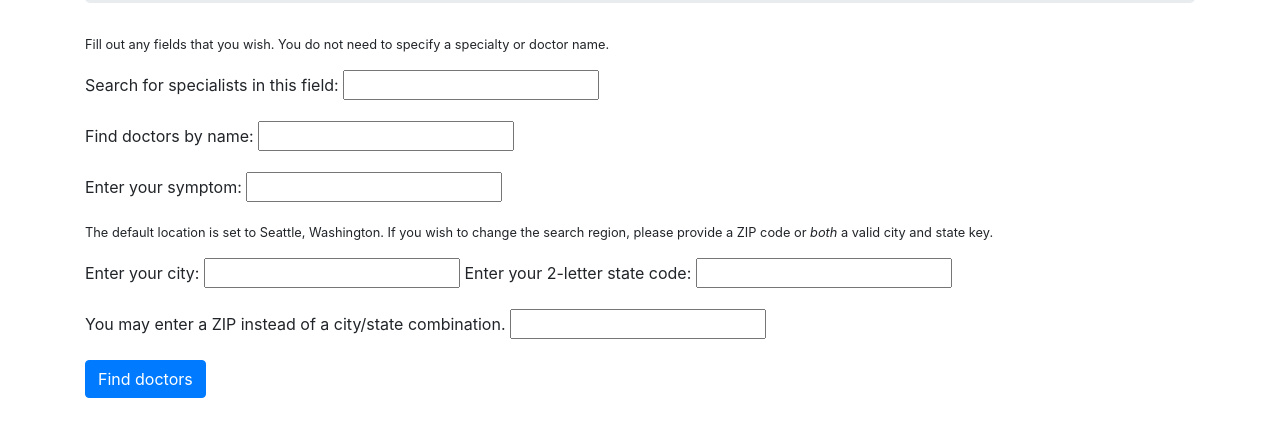
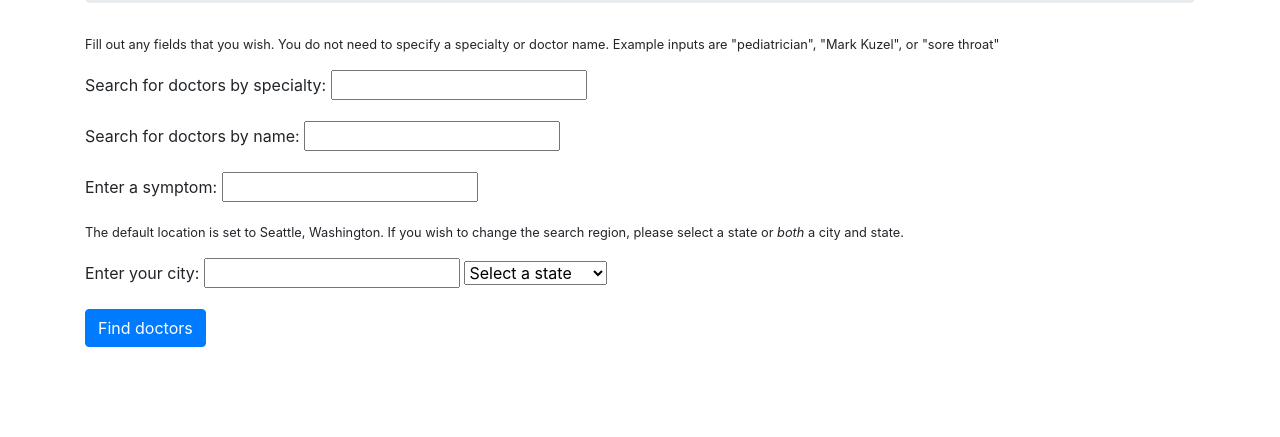
Before and after one commit to KristaRutz/find-a-doctor, a website built with webpack: page src/index.html in a window 1280 px wide. Shown: the part 181-618 px from the top of the page. Built offline with nearby package versions, Linux system fonts and the light colour scheme.

Commit message:
change state input to be a select box

```diff
--- a/src/doctor-service.js
+++ b/src/doctor-service.js
@@ -10,7 +10,6 @@ export class DoctorService{
       }
       return jsonifiedResponse;
     } catch (error) {
-      console.error("There was an error handling your request: " + error.message);
       throw new Error(error.message);
     }
   }
@@ -26,7 +25,6 @@ export class DoctorService{
     if (search.specialtyUID){
       url += `&specialty_uid=${search.specialtyUID}`
     }
-    console.log(url);
     return url;
   }
 }
--- a/src/index.html
+++ b/src/index.html
@@ -8,34 +8,78 @@
       <div class="jumbotron">
         <h1>Find-A-Doctor Application</h1>
       </div>
-      <!-- <div class="devTools form-group">
-        <button class="btn btn-primary" id="devBtn">Test API Call</button>
-      </div> -->
       <div class="userInputs">
         <form id="inputForm">
           <div class="form-group">
-            <p class="small">Fill out any fields that you wish. You do not need to specify a specialty or doctor name.</p>
-            <label for="specialty">Search for specialists in this field: </label>
+            <p class="small">Fill out any fields that you wish. You do not need to specify a specialty or doctor name. Example inputs are "pediatrician", "Mark Kuzel", or "sore throat"</p>
+            <label for="specialty">Search for doctors by specialty: </label>
             <input type="input" id="specialty">
           </div>
           <div class="form-group">
-            <label for="docName">Find doctors by name: </label>
+            <label for="docName">Search for doctors by name: </label>
             <input type="select" id="docName">
           </div>
           <div class="form-group">
-            <label for="userSymptom">Enter your symptom: </label>
+            <label for="userSymptom">Enter a symptom: </label>
             <input type="text" id="userSymptom">
           </div>
-          <p class="small">The default location is set to Seattle, Washington. If you wish to change the search region, please provide a ZIP code or <em>both</em> a valid city and state key.</p>
+          <p class="small">The default location is set to Seattle, Washington. If you wish to change the search region, please select a state or <em>both</em> a city and state.</p>
           <div class="form-group">
             <label for="city">Enter your city: </label>
             <input type="text" id="city">
-            <label for="state">Enter your 2-letter state code: </label>
-            <input type="text" id="state">
-          </div>
-          <div class="form-group">
-            <label for="zip">You may enter a ZIP instead of a city/state combination. </label>
-            <input type="number" id="zip">
+            <select name="state" id="state">
+              <option value="">Select a state</option>
+              <option value="AL">Alabama</option>
+              <option value="AK">Alaska</option>
+              <option value="AZ">Arizona</option>
+              <option value="AR">Arkansas</option>
+              <option value="CA">California</option>
+              <option value="CO">Colorado</option>
+              <option value="CT">Connecticut</option>
+              <option value="DE">Delaware</option>
+              <option value="FL">Florida</option>
+              <option value="GA">Georgia</option>
+              <option value="HI">Hawaii</option>
+              <option value="ID">Idaho</option>
+              <option value="IL">Illinois</option>
+              <option value="IN">Indiana</option>
+              <option value="IA">Iowa</option>
+              <option value="KS">Kansas</option>
+              <option value="KY">Kentucky</option>
+              <option value="LA">Louisiana</option>
+              <option value="ME">Maine</option>
+              <option value="MD">Maryland</option>
+              <option value="MA">Massachusetts</option>
+              <option value="MI">Michigan</option>
+              <option value="MN">Minnesota</option>
+              <option value="MS">Mississippi</option>
+              <option value="MO">Missouri</option>
+              <option value="MT">Montana</option>
+              <option value="NE">Nebraska</option>
+              <option value="NV">Nevada</option>
+              <option value="NH">New Hampshire</option>
+              <option value="NJ">New Jersey</option>
+              <option value="NM">New Mexico</option>
+              <option value="NY">New York</option>
+              <option value="NC">North Carolina</option>
+              <option value="ND">North Dakota</option>
+              <option value="OH">Ohio</option>
+              <option value="OK">Oklahoma</option>
+              <option value="OR">Oregon</option>
+              <option value="PA">Pennsylvania</option>
+              <option value="RI">Rhode Island</option>
+              <option value="SC">South Carolina</option>
+              <option value="SD">South Dakota</option>
+              <option value="TN">Tennessee</option>
+              <option value="TX">Texas</option>
+              <option value="UT">Utah</option>
+              <option value="VT">Vermont</option>
+              <option value="VA">Virginia</option>
+              <option value="WA">Washington</option>
+              <option value="WV">West Virginia</option>
+              <option value="WI">Wisconsin</option>
+              <option value="WY">Wyoming</option>
+            </select>
           </div>
           <button type="submit" class="btn btn-primary">Find doctors</button>
         </form>
--- a/src/main.js
+++ b/src/main.js
@@ -8,8 +8,8 @@ import { Search } from './searchterms';
 async function asyncApiCall(search){
   let doctorList = new DoctorService();
   try {
-  let response = await doctorList.asyncApiCall(search);
-  getElements(response);
+    let response = await doctorList.asyncApiCall(search);
+    getElements(response);
   } catch (error) {
     $("#errorResult").text("There was an error handling your request: " + error.message);
   }
@@ -25,7 +25,6 @@ function getElements(response) {
   }
 
   if(response.meta.total > 0){
-    console.log(response.data.length)
     for (let i = 0; i < response.data.length; i++){
       displayInfo(response.data[i]);
       $("#displayResults").show();
@@ -56,7 +55,6 @@ function displayInfo(doctor){
 function searchWithTerms(){
   const inputtedCity = $("#city").val();
   const inputtedState = $("#state").val();
-  const inputtedZip = $("#zip").val();
   const specialtyUID = encodeURI($("#specialty").val());
   console.log(specialtyUID);
   const queryTerm = encodeURI($("#userSymptom").val());
@@ -64,12 +62,12 @@ function searchWithTerms(){
 
   //default location is Seattle, WA, unless user changes it
   let location = "wa-seattle";
-  if (inputtedZip){
-    location = parseInt(inputtedZip);
-  } else if (inputtedState && inputtedState){
+  if (inputtedCity && inputtedState){
     const state = encodeURI(inputtedState.toLowerCase());
     const city = encodeURI(inputtedCity.toLowerCase());
     location = `${state}-${city}`;
+  } else if (inputtedState) {
+    location = inputtedState;
   }
 
   //advanced search options coming soon
```
